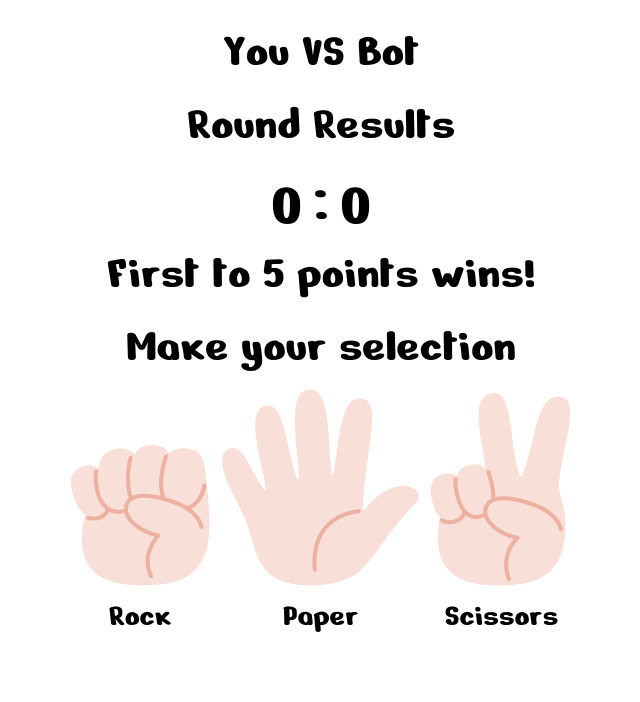
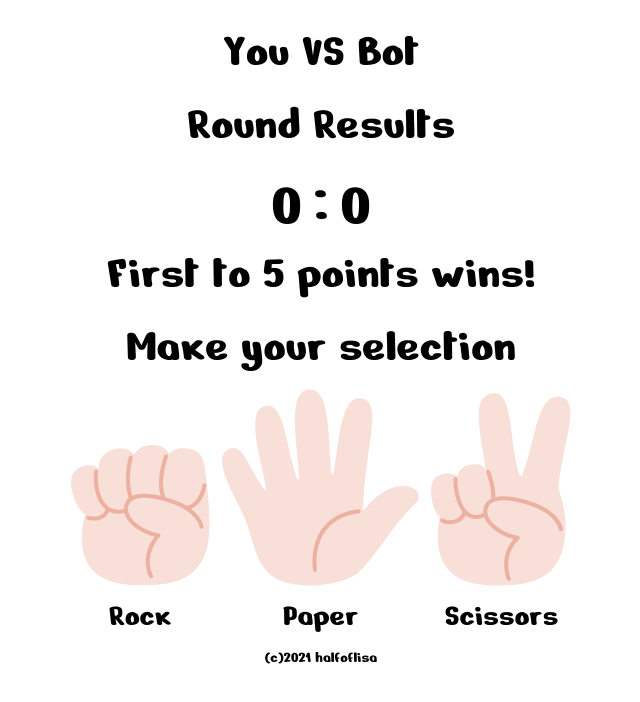
Before and after one commit to halfoflisa/rock_paper_scissors, a plain HTML site: page index.html in a window 1280 px wide. Shown: the whole page, without its empty margins (319-959 px from the left). Drawn offline with Linux system fonts and the light colour scheme.

Commit message:
add a copyright note

```diff
--- a/index.html
+++ b/index.html
@@ -32,6 +32,7 @@
                             Scissors
                         </div>
                     </div>
+                    <div id="copyright">(c)2021 halfoflisa</div>
                 </div>
             </div>
 
--- a/style.css
+++ b/style.css
@@ -63,3 +63,12 @@ input:active {
     color:indianred;
     font-size: 4rem;
 }
+
+#copyright {
+    font-size: 1rem;
+    display: block;
+    margin-block-start: 0.5rem;
+    margin-block-end: 0.5rem;
+    margin-inline-start: 0px;
+    margin-inline-end: 0px;
+}
```
